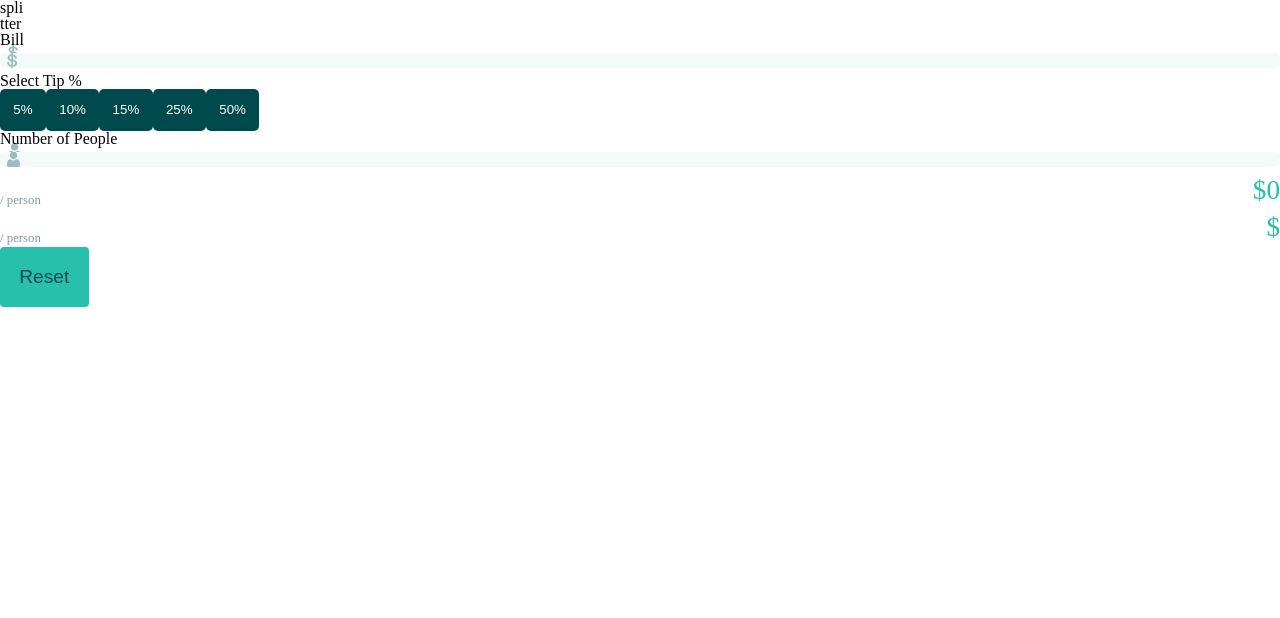
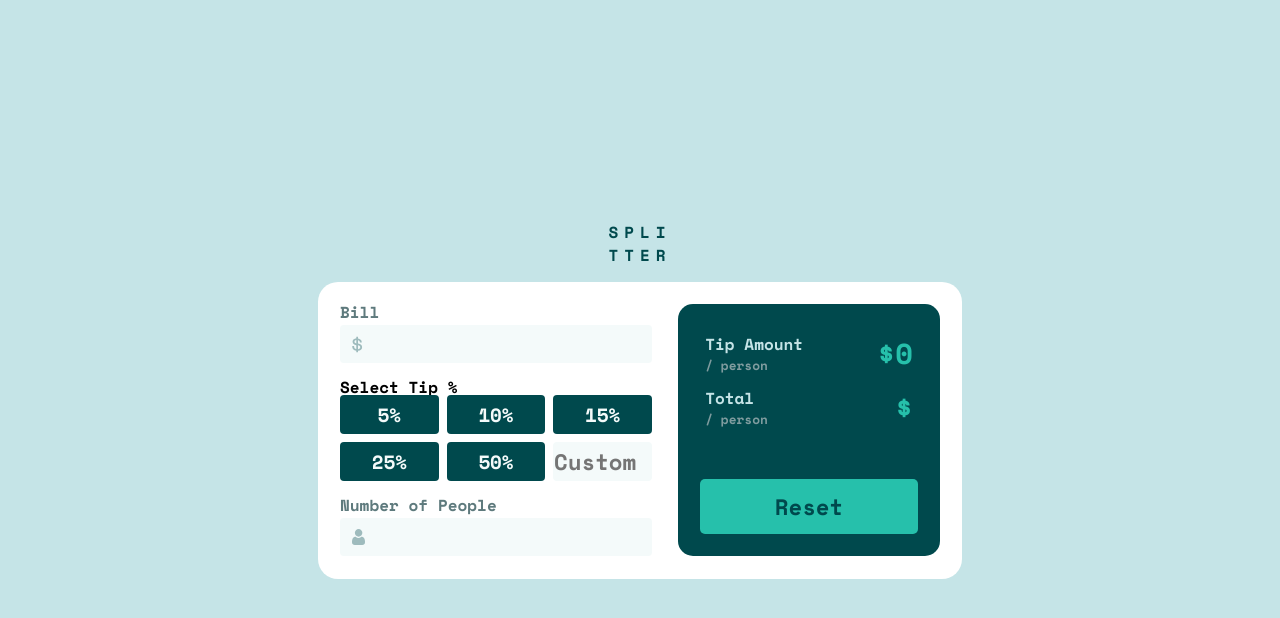
Before and after one commit to halnguyen/tip-calculator, a React (Create React App) app: page / in a window 1280 px wide. Shown: the top 618 px of the page. Built offline with nearby package versions, Linux system fonts and the light colour scheme.

Commit message:
finished styling, onto logic. rip

```diff
--- a/package.json
+++ b/package.json
@@ -34,5 +34,8 @@
       "last 1 firefox version",
       "last 1 safari version"
     ]
+  },
+  "devDependencies": {
+    "sass": "^1.53.0"
   }
 }
--- a/src/Components/App/App.css
+++ b/src/Components/App/App.css
@@ -1,22 +1,157 @@
-@import url('https://fonts.googleapis.com/css2?family=Space+Mono:wght@700&display=swap');
+@import url("https://fonts.googleapis.com/css2?family=Space+Mono:wght@700&display=swap");
+#root {
+  height: 100vh;
+  width: 100vw;
+  overflow: scroll;
+  display: grid;
+  place-items: center;
+  font-family: 'Space Mono';
+  font-weight: 700;
+  display: grid;
+  place-items: center;
+  background-color: #c5e4e7; }
 
-* {
-  padding: 0;
-  margin: 0;
-  box-sizing: border-box;
-}
+.App {
+  display: grid;
+  place-items: center; }
+  .App .logo {
+    display: flex;
+    justify-content: center;
+    align-items: center;
+    flex-direction: column;
+    text-transform: uppercase;
+    letter-spacing: 6px;
+    line-height: 1.4;
+    color: #00494d; }
 
-:root {
-  --very-dark-cyan: hsl(183, 100%, 15%);
-  --dark-grayish-cyan: hsl(186, 14%, 43%);
-  --grayish-cyan: hsl(184, 14%, 56%);
-  --light-grayish-cyan: hsl(185, 41%, 84%);
-  --very-light-grayish-cyan: hsl(189, 41%, 97%);
-  --white: hsl(0, 0%, 100%);
-  --strong-cyan: hsl(172, 67%, 45%);
-}
+main {
+  background-color: white;
+  padding: 1.4em;
+  display: grid;
+  grid-template-columns: 1fr 1fr;
+  align-items: center;
+  grid-gap: 10px; }
+  main .container--input {
+    display: flex;
+    width: 100%;
+    height: 100%;
+    flex-direction: column;
+    justify-content: space-between;
+    align-content: center;
+    gap: 1em; }
+    main .container--input form {
+      display: flex;
+      flex-flow: column nowrap; }
+      main .container--input form label {
+        color: #5e7a7d;
+        margin-bottom: 5px; }
+      main .container--input form input {
+        border: none;
+        background-color: #f4fafa;
+        border-radius: 4px;
+        text-align: right;
+        font-family: inherit;
+        font-weight: 700;
+        font-size: 1.5em;
+        padding-right: 10px;
+        color: #00494d; }
+    main .container--input .tip-button {
+      display: grid;
+      grid-template-columns: 1fr 1fr;
+      grid-gap: 0.5em; }
+      main .container--input .tip-button button {
+        padding: 5px;
+        font-size: 1.2em;
+        border-radius: 4px;
+        outline: none;
+        border: none;
+        cursor: pointer;
+        font-family: inherit;
+        background-color: #00494d;
+        color: #f4fafa; }
+      main .container--input .tip-button .custom-button {
+        background-color: #f4fafa;
+        color: #5e7a7d;
+        width: 100%;
+        border: none;
+        border-radius: 4px;
+        outline: none;
+        text-align: center;
+        padding: 0;
+        font-size: 1.4em;
+        font-family: inherit;
+        font-weight: inherit; }
+        main .container--input .tip-button .custom-button:focus {
+          color: #00494d; }
+  main .container--output {
+    background-color: #00494d;
+    display: flex;
+    flex-direction: column;
+    justify-content: space-between;
+    color: #c5e4e7;
+    height: 100%; }
+    main .container--output .output-field {
+      padding: 1.7em;
+      display: flex;
+      flex-direction: column;
+      justify-content: space-between;
+      flex-grow: 1; }
+      main .container--output .output-field .output-content {
+        display: flex;
+        justify-content: space-between;
+        line-height: 1.5; }
+        main .container--output .output-field .output-content .output--label {
+          display: flex;
+          flex-direction: column; }
+          main .container--output .output-field .output-content .output--label span {
+            color: #7f9c9f;
+            font-size: 0.8em; }
+        main .container--output .output-field .output-content .output--amount {
+          color: #26c0ab;
+          font-size: 1.8em; }
+    main .container--output button {
+      outline: none;
+      border: none;
+      border-radius: 5px;
+      padding: 0.5em 0;
+      margin: 1em;
+      background-color: #26c0ab;
+      font-family: inherit;
+      font-weight: inherit;
+      font-size: 1.4em;
+      color: #00494d; }
 
-button {
-  padding: 1em;
-  cursor: pointer;
-}
+@media only screen and (max-width: 375px) {
+  .App {
+    width: 100%;
+    height: 100vh; }
+    .App .logo {
+      height: 15vh; }
+    .App main {
+      height: 85vh;
+      border-radius: 15px 15px 0 0;
+      display: flex;
+      justify-content: center;
+      align-items: center;
+      flex-flow: column nowrap; }
+      .App main .container--input,
+      .App main .container--output {
+        width: 100%;
+        height: 50%;
+        border-radius: 15px; }
+      .App main .container--input {
+        margin-bottom: 2em; } }
+
+@media only screen and (min-width: 376px) {
+  main {
+    margin-top: 1em;
+    width: 100%;
+    max-width: 600px;
+    border-radius: 20px; }
+    main .container--input,
+    main .container--output {
+      border-radius: 15px; }
+    main .container--input .tip-button {
+      grid-template-columns: 1fr 1fr 1fr; }
+    main .container--output {
+      margin-left: 1em; } }
--- a/src/Components/App/App.jsx
+++ b/src/Components/App/App.jsx
@@ -32,6 +32,7 @@ function App() {
         <h1>spli</h1>
         <h1>tter</h1>
       </div>
+      <main>
         <InputContainer
           setTipButton={handleTipButton}
           setTipPercentage={setTipPercentage}
@@ -42,7 +43,9 @@ function App() {
           tipTotal={tipTotal}
           tipAverage={tipAverage}
           onResetClick={handleReset}
+          className="container--output"
         />
+      </main>
     </div>
   );
 }
--- /dev/null
+++ b/src/Components/App/App.scss
@@ -0,0 +1,234 @@
+@import url('https://fonts.googleapis.com/css2?family=Space+Mono:wght@700&display=swap');
+
+// Variables
+$strongCyan: hsl(172, 67%, 45%);
+$veryDarkCyan: hsl(183, 100%, 15%);
+$darkGrayishCyan: hsl(186, 14%, 43%);
+$grayishCyan: hsl(184, 14%, 56%);
+$lightGrayishCyan: hsl(185, 41%, 84%);
+$veryLightGrayishCyan: hsl(189, 41%, 97%);
+$white: hsl(0, 0%, 100%);
+
+#root {
+	height: 100vh;
+	width: 100vw;
+	overflow: scroll;
+	display: grid;
+	place-items: center;
+	font-family: 'Space Mono';
+	font-weight: 700;
+	display: grid;
+	place-items: center;
+	background-color: $lightGrayishCyan;
+}
+
+
+.App {
+	display: grid;
+	place-items: center;
+
+	.logo {
+		display: flex;
+		justify-content: center;
+		align-items: center;
+		flex-direction: column;
+		text-transform: uppercase;
+		letter-spacing: 6px;
+		line-height: 1.4;
+		color: $veryDarkCyan;
+	}
+}
+
+main {
+	background-color: $white;
+	padding: 1.4em;
+	display: grid;
+	grid-template-columns: 1fr 1fr;
+	align-items: center;
+	grid-gap: 10px;
+
+	.container--input {
+		display: flex;
+		width: 100%;
+		height: 100%;
+		flex-direction: column;
+		justify-content: space-between;
+		align-content: center;
+		gap: 1em;
+
+		form {
+			display: flex;
+			flex-flow: column nowrap;
+
+			label {
+				color: $darkGrayishCyan;
+				margin-bottom: 5px;
+			}
+
+			input {
+				border: none;
+				background-color: $veryLightGrayishCyan;
+				border-radius: 4px;
+				text-align: right;
+				font-family: inherit;
+				font-weight: 700;
+				font-size: 1.5em;
+				padding-right: 10px;
+				color: $veryDarkCyan;
+			}
+		}
+
+		.tip-button {
+			display: grid;
+			grid-template-columns: 1fr 1fr;
+			grid-gap: 0.5em;
+			// overflow: hidden;
+
+			button {
+				padding: 5px;
+				font-size: 1.2em;
+				border-radius: 4px;
+				outline: none;
+				border: none;
+				cursor: pointer;
+				font-family: inherit;
+				background-color: $veryDarkCyan;
+				color: $veryLightGrayishCyan;
+			}
+
+
+			.custom-button {
+				background-color: $veryLightGrayishCyan;
+				color: $darkGrayishCyan;
+				width: 100%;
+				border: none;
+				border-radius: 4px;
+				outline: none;
+				text-align: center;
+				padding: 0;
+				font-size: 1.4em;
+				font-family: inherit;
+				font-weight: inherit;
+
+				&:focus {
+					color: $veryDarkCyan;
+				}
+			}
+		};
+
+	}
+
+	.container--output {
+		background-color: $veryDarkCyan;
+		display: flex;
+		flex-direction: column;
+		justify-content: space-between;
+		color: $lightGrayishCyan;
+		height: 100%;
+
+		.output-field {
+			padding: 1.7em;
+			display: flex;
+			flex-direction: column;
+			justify-content: space-between;
+			flex-grow: 1;
+
+			.output-content {
+				display: flex;
+				justify-content: space-between;
+				line-height: 1.5;
+
+				.output--label {
+					display: flex;
+					flex-direction: column;
+
+					span {
+						color: $grayishCyan;
+						font-size: 0.8em;
+					}
+				}
+
+				.output--amount {
+					color: $strongCyan;
+					font-size: 1.8em;
+				}
+
+			}
+		}
+
+		button {
+			outline: none;
+			border: none;
+			border-radius: 5px;
+			padding: 0.5em 0;
+			margin: 1em;
+			background-color: $strongCyan;
+			font-family: inherit;
+			font-weight: inherit;
+			font-size: 1.4em;
+			color: $veryDarkCyan;
+		}
+
+	}
+}
+
+@media only screen and (max-width: 375px) {
+
+	.App {
+		width: 100%;
+		height: 100vh;
+
+		.logo {
+			height: 15vh;
+		}
+
+		main {
+			height: 85vh;
+			border-radius: 15px 15px 0 0;
+			display: flex;
+			justify-content: center;
+			align-items: center;
+			flex-flow: column nowrap;
+
+			.container--input,
+			.container--output {
+				width: 100%;
+				height: 50%;
+				border-radius: 15px;
+			}
+
+			.container--input {
+				margin-bottom: 2em;
+			}
+
+		}
+
+	}
+
+}
+
+@media only screen and (min-width: 376px) {
+	main {
+		margin-top: 1em;
+		width: 100%;
+		max-width: 600px;
+		border-radius: 20px;
+
+		.container--input,
+		.container--output {
+			border-radius: 15px;
+		}
+
+		.container--input {
+			.tip-button {
+				grid-template-columns: 1fr 1fr 1fr;
+			}
+
+		}
+
+		.container--output {
+			margin-left: 1em;
+		}
+
+	}
+}
--- /dev/null
+++ b/src/Components/Buttons/CustomButton.jsx
@@ -0,0 +1,22 @@
+import React from 'react';
+
+export const CustomButton = props => {
+
+	// const onFocus = event => {};
+
+	// useEffect(() => {
+	// 	const button = document.querySelector(".custom-button");
+	// 	button.addEventListener(''
+	// });
+
+	return (
+		<>
+			<input
+				onChange={(event) => {console.log(event.target.value)}}
+				className="custom-button"
+				type="number"
+				placeholder="Custom"
+			/>
+		</>
+	);
+};
--- a/src/Components/Buttons/TipButton.jsx
+++ b/src/Components/Buttons/TipButton.jsx
@@ -3,26 +3,18 @@ import React from 'react';
 export const TipButton = ({
 	setTipButton,
 	value,
-	key,
+	id,
 	content
 }) => {
 	return (
 		<>
 			<button
 				onClick={setTipButton}
-				style={styles}
 				value={value}
+				key={id}
 			>
 				{content}
 			</button>
 		</>
 	);
 };
-
-const styles = {
-	backgroundColor: 'var(--very-dark-cyan)',
-	color: 'var(--white)',
-	border: 'none',
-	borderRadius: 5,
-	textAlign: 'center'
-};
--- a/src/Components/Containers/InputContainer.jsx
+++ b/src/Components/Containers/InputContainer.jsx
@@ -12,9 +12,19 @@ export const InputContainer = ({
 }) => {
 	return (
 		<div className={className}>
-			<section><InputField type="bill" label="Bill" /></section>
-			<section><SelectTipContainer setTipButton={setTipButton} /></section>
-			<section><InputField type="person" label="Number of People" /></section>
+
+			<section className="input--bill">
+				<InputField type="bill" label="Bill" />
+			</section>
+
+			<section className="input--tip">
+				<SelectTipContainer setTipButton={setTipButton} />
+			</section>
+
+			<section className="input--person">
+				<InputField type="person" label="Number of People" />
+			</section>
+
 		</div>
 	);
 };
--- a/src/Components/Containers/OutputContainer.jsx
+++ b/src/Components/Containers/OutputContainer.jsx
@@ -1,25 +1,27 @@
 import React from 'react';
 import { OutputField } from '../OutputField/OutputField.jsx';
 
-export const OutputContainer = ({ tipTotal, tipAverage, onResetClick }) => {
+export const OutputContainer = ({ tipTotal, tipAverage, onResetClick, className }) => {
 	return (
-			<section className="output">
-				<OutputField outputLabel="Tip Amount" outputAmount={tipTotal}/>
-				<OutputField outputLabel="Total" outputAmount={tipAverage} />
+			<section className={className}>
+				<div className="output-field">
+					<OutputField outputLabel="Tip Amount" outputAmount={tipTotal}/>
+					<OutputField outputLabel="Total" outputAmount={tipAverage} />
+				</div>
 				<button style={styles.button} onClick={onResetClick}>Reset</button>
 			</section>
 	);
 };
 
 const styles = {
-	button: {
-		outline: 'none',
-		backgroundColor: 'var(--strong-cyan)',
-		color: 'var(--very-dark-cyan)',
-		border: 'none',
-		borderRadius: 4,
-		fontSize: '1.2em',
-		height: '70%',
-		alignSelf: 'end',
-	},
+	// button: {
+	// 	outline: 'none',
+	// 	backgroundColor: 'var(--strong-cyan)',
+	// 	color: 'var(--very-dark-cyan)',
+	// 	border: 'none',
+	// 	borderRadius: 4,
+	// 	fontSize: '1.2em',
+	// 	height: '70%',
+	// 	alignSelf: 'end',
+	// },
 };
--- a/src/Components/Containers/SelectTipContainer.jsx
+++ b/src/Components/Containers/SelectTipContainer.jsx
@@ -1,5 +1,6 @@
 import React from 'react';
 import { TipButton } from '../Buttons/TipButton.jsx';
+import { CustomButton } from '../Buttons/CustomButton.jsx';
 
 export const SelectTipContainer = ({ setTipButton }) => {
 
@@ -17,7 +18,7 @@ export const SelectTipContainer = ({ setTipButton }) => {
 			return <TipButton
 				setTipButton={setTipButton}
 				value={tip.value}
-				key={index}
+				id={index}
 				content={tip.content}
 			/>;
 		})
@@ -28,6 +29,7 @@ export const SelectTipContainer = ({ setTipButton }) => {
 			<p>Select Tip %</p>
 			<div className="tip-button">
 				{getTipButton()}
+				<CustomButton />
 			</div>
 		</div>
 	);
--- a/src/Components/InputField/InputField.jsx
+++ b/src/Components/InputField/InputField.jsx
@@ -5,11 +5,10 @@ export const InputField = props => {
 
 	return (
 		<>
-			<form className={props.type} action="" style={styles.form}>
+			<form className={props.type} action="" >
 				<label htmlFor={props.type}>{props.label}</label>
 				<input
 					id={props.type}
-					style={styles.input}
 					className={props.type}
 					type="number"
 					min={0}
--- a/src/Components/OutputField/OutputField.jsx
+++ b/src/Components/OutputField/OutputField.jsx
@@ -3,36 +3,14 @@ import React from 'react';
 
 export const OutputField = props => {
 	return (
-		<div style={styles.div}>
-			<div style={styles.tip}>
-				{props.outputLabel} <span style={styles.span}>/ person</span>
+		<div class="output-content">
+
+			<div className="output--label">
+				{props.outputLabel} <span>/ person</span>
 			</div>
 
-			<div style={styles.total}>${props.outputAmount}</div>
+			<div className="output--amount">${props.outputAmount}</div>
+
 		</div>
 	);
 };
-
-
-const styles = {
-	div: {
-		display: 'flex',
-		alignItems: 'center',
-		justifyContent: 'space-between',
-		lineHeight: 1.3 ,
-	},
-	tip: {
-		display: 'flex',
-		flexFlow: 'column nowrap',
-		color: 'var(--white)',
-	},
-	total: {
-		color: 'var(--strong-cyan)',
-		fontSize: '1.7em',
-		textAlign: 'right',
-	},
-	span: {
-		color: 'var(--grayish-cyan)',
-		fontSize: '0.8em',
-	}
-};
```
Also changed, not shown: src/Components/Buttons/ResetButton.jsx (deleted), 1 other file (tests, documents, lock files or other folders). Lines whose indentation alone changed are shown as unchanged.
